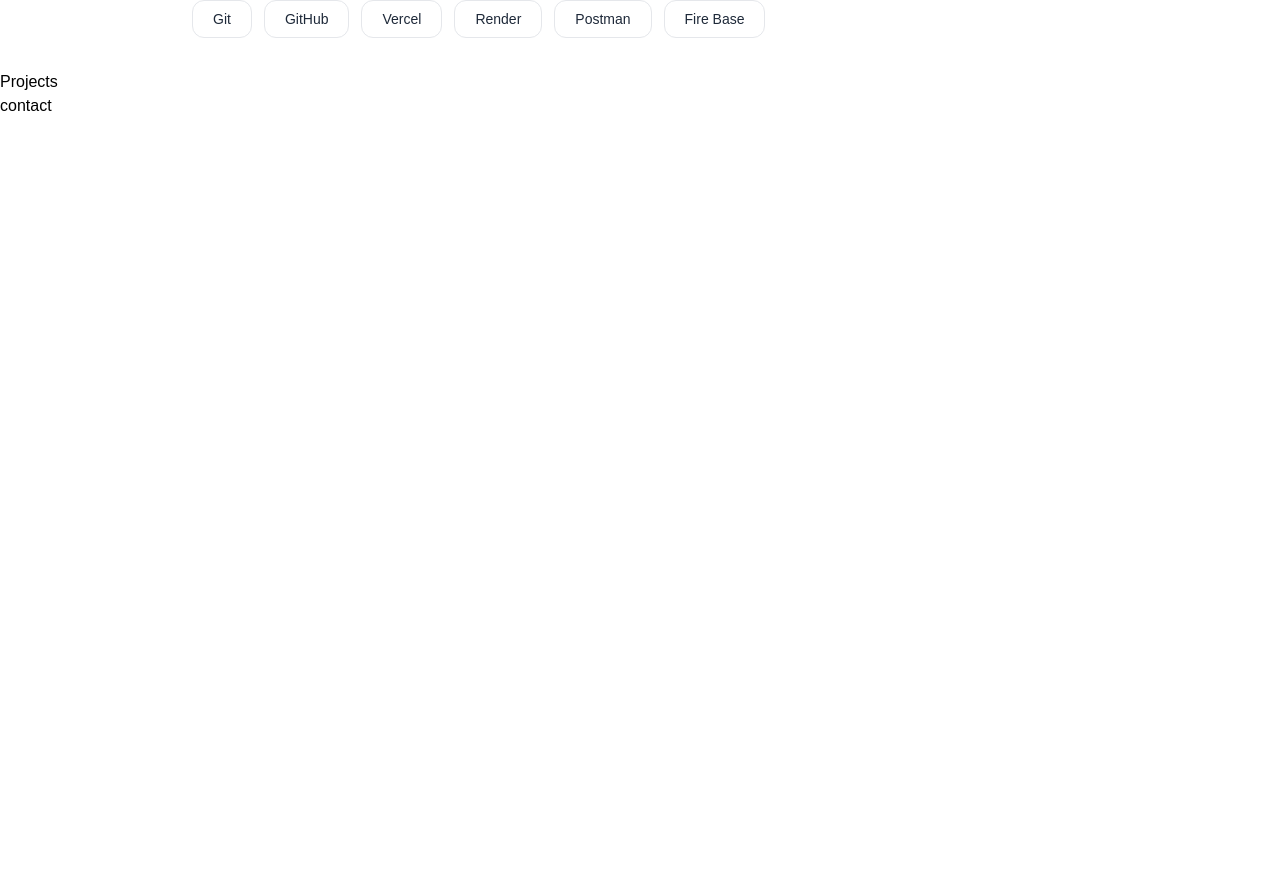
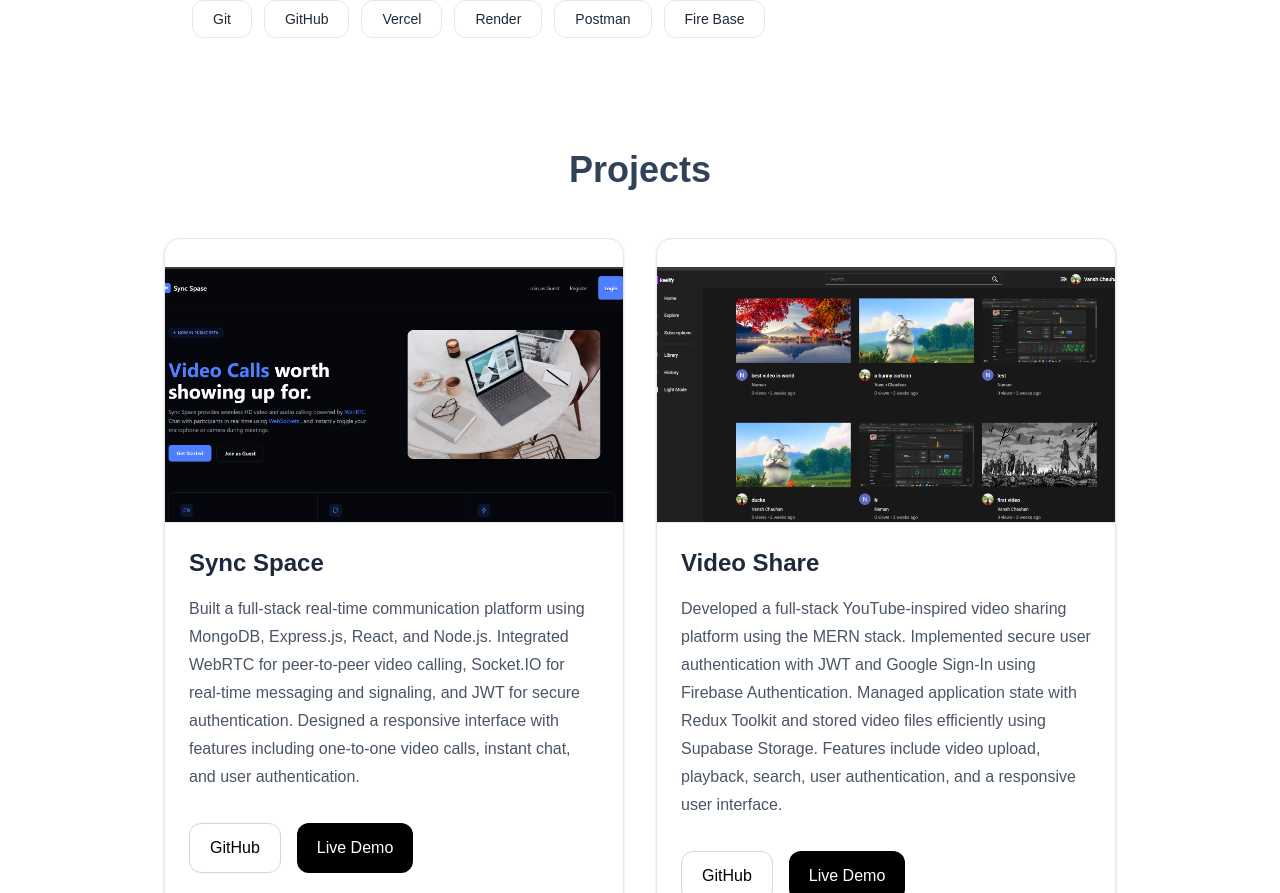
Before and after one commit to vansh-chauhan01/portfolio, a React (Vite) app in the folder frontend/: page / in a window 1280 px wide. Shown: the part 1907-2800 px from the top of the page. Before the commit the page ends 2025 px from the top, so only its background shows below. Built offline with nearby package versions, Linux system fonts and the light colour scheme; a web font is replaced by a local one.

Commit message:
made projects section of the page

```diff
--- a/frontend/src/components/Hero.jsx
+++ b/frontend/src/components/Hero.jsx
@@ -4,7 +4,7 @@ import EmailIcon from '@mui/icons-material/Email';
 
 const Hero = ()=>{
     return (
-        <section id = "hero">
+        <section id = "hero" className='scroll-mt-24'>
             <div className="flex w-full max-w-7xl mx-auto items-center justify-between gap-24 mt-20 px-12">
             <div className="flex flex-col items-start gap-4">
                 <p className="text-6xl text-slate-700 font-bold">Hello, I'm</p>
--- a/frontend/src/components/Navbar.jsx
+++ b/frontend/src/components/Navbar.jsx
@@ -3,7 +3,7 @@
 
 const Navbar = ()=>{
     return(
-        <div className="sticky top-0 w-full h-18 flex items-center justify-between bg-[#13242C]">
+        <div className="sticky z-50 top-0 w-full h-18 flex items-center justify-between bg-[#13242C]">
             <p className="text-[#A9ACAD] hover:text-white text-lg shadow-md ml-3">
                 <a href="#hero">
                     Vansh Chauhan
@@ -23,7 +23,7 @@ const Navbar = ()=>{
                         </a>
                     </li>
                     <li className="hover:text-white">
-                        <a href="#">
+                        <a href="#projects">
                             Projects
                         </a>
                     </li>
--- a/frontend/src/components/Projects.jsx
+++ b/frontend/src/components/Projects.jsx
@@ -1,8 +1,78 @@
+
+const projects = [
+    {
+        name : "Sync Space",
+        description : "Built a full-stack real-time communication platform using MongoDB, Express.js, React, and Node.js. Integrated WebRTC for peer-to-peer video calling, Socket.IO for real-time messaging and signaling, and JWT for secure authentication. Designed a responsive interface with features including one-to-one video calls, instant chat, and user authentication.",
+        image : "/Screenshot 2026-07-16 123300.png",
+        liveLink : "https://sync-space-eight-red.vercel.app/",
+        gitHubLink : "https://github.com/vansh-chauhan01/SyncSpace"
+    },
+    {
+        name : "Video Share",
+        description : "Developed a full-stack YouTube-inspired video sharing platform using the MERN stack. Implemented secure user authentication with JWT and Google Sign-In using Firebase Authentication. Managed application state with Redux Toolkit and stored video files efficiently using Supabase Storage. Features include video upload, playback, search, user authentication, and a responsive user interface.",
+        image : "/Screenshot 2026-07-16 120007.png",
+        liveLink : "https://video-share-x7kf.vercel.app/",
+        gitHubLink : "https://github.com/vansh-chauhan01/video-share"
+    },
+]
+
+
+
 const Projects = ()=>{
     return (
-        <div>
-            Projects
-        </div>
+       <section id="projects" className="max-w-7xl mx-auto py-20">
+            <h2 className="text-4xl font-semibold text-center text-slate-700">
+                Projects
+            </h2>
+
+            <div className="mt-12 flex flex-wrap justify-center gap-8">
+                {projects.map((project) => (
+                <div
+                    key={project.name}
+                    className="h-180 w-115 rounded-2xl border border-gray-200 bg-white shadow-sm transition-all duration-300 hover:-translate-y-2 hover:shadow-xl"
+                >
+                    {/* Image */}
+                    <img
+                    src={project.image}
+                    alt={project.name}
+                    className="mt-7 w-full h-64 object-cover border-b border-gray-200"
+                    />
+
+                    {/* Content */}
+                    <div className="p-6 flex flex-col flex-1">
+                    <h3 className="text-2xl font-semibold text-slate-800">
+                        {project.name}
+                    </h3>
+
+                    <p className="text-gray-600 leading-7 mt-4 flex-1 font-medium">
+                        {project.description}
+                    </p>
+
+                    {/* Buttons */}
+                    <div className="mt-8 mb-7 flex gap-4">
+                        <button
+                        onClick={() =>
+                            window.open(project.gitHubLink, "_blank", "noopener,noreferrer")
+                        }
+                        className="px-5 py-3 border border-gray-300 rounded-xl hover:bg-gray-100 transition"
+                        >
+                        GitHub
+                        </button>
+
+                        <button
+                        onClick={() =>
+                            window.open(project.liveLink, "_blank", "noopener,noreferrer")
+                        }
+                        className="px-5 py-3 bg-black text-white rounded-xl hover:bg-gray-800 transition"
+                        >
+                        Live Demo
+                        </button>
+                    </div>
+                    </div>
+                </div>
+                ))}
+            </div>
+        </section>
     )
 }
 
--- a/frontend/src/components/Skills.jsx
+++ b/frontend/src/components/Skills.jsx
@@ -1,6 +1,6 @@
 const Skills = () => {
   return (
-    <section id="Skills" className="max-w-4xl mx-auto">
+    <section id="Skills" className="max-w-4xl mx-auto scroll-mt-24" >
       <div className="">
         <h2 className="text-4xl font-semibold text-slate-700 text-center">
           Technical Skills
```
Also changed, not shown: frontend/public/Screenshot 2026-07-16 120007.png (added), frontend/public/Screenshot 2026-07-16 123300.png (added).
